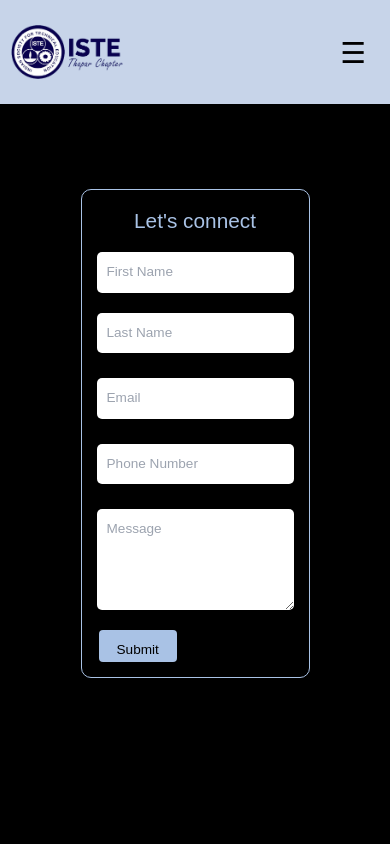
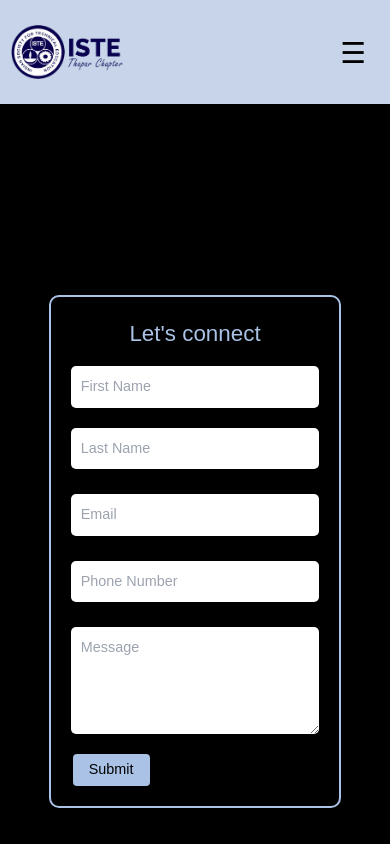
Before and after one commit to Pulkit-Sareen/isteWebsite, a React (Vite) app: page /contact in a window 390 px wide. Shown: the top 844 px of the page. Built offline with nearby package versions, Linux system fonts and the light colour scheme; a web font is replaced by a local one.

Commit message:
Update contactUs.css

```diff
--- a/src/components/contactUsComponents/contactUs.css
+++ b/src/components/contactUsComponents/contactUs.css
@@ -5,6 +5,7 @@
   display: flex;
   flex-direction: column;
   justify-content: center;
+
   margin: 0;
   font-family: Arial, sans-serif;
   background-color: #000;
@@ -13,12 +14,15 @@
 
 .contact-container {
   display: grid;
+  /* place-items: center; */
   grid-template-columns: 1fr;
   gap: 10px;
   max-width: 1000px;
   margin: 0 auto;
   background-color: black;
+  /* border: 2px solid #61dafb; */
   padding: 20px;
+  /* border-radius: calc(20px + 10px); */
 }
 
 .left-column {
@@ -30,7 +34,6 @@
   padding: 20px;
   border: 2px solid hsl(215, 53%, 78%);
   border-radius: 10px;
-  position: relative;
 }
 
 .contact-form {
@@ -65,13 +68,6 @@
   border: none;
   border-radius: 5px;
   font-size: 1em;
-  transition: opacity 0.3s ease;
-}
-
-.form-group input:disabled,
-.form-group textarea:disabled {
-  opacity: 0.6;
-  cursor: not-allowed;
 }
 
 .form-group input {
@@ -87,134 +83,35 @@
   background-color: hsl(215, 53%, 78%);
   color: #000;
   border: none;
-  padding: 12px 24px;
+  padding: 0 1rem;
   border-radius: 0.25rem;
   font-size: 1rem;
   cursor: pointer;
-  transition: all 0.3s ease;
+  transition: background-color 0.3s;
   width: fit-content;
-  font-weight: 500;
 }
 
-.contact-submit-btn:hover:not(:disabled) {
-  background-color: #6c90c2;
-  transform: translateY(-1px);
-}
-
-.contact-submit-btn:disabled {
-  opacity: 0.6;
-  cursor: not-allowed;
-  transform: none;
-}
-
-.contact-submit-btn.submitting {
+.contact-submit-btn:hover {
   background-color: #6c90c2;
 }
 
-/* Success Message Styles */
-.success-message {
-  background: linear-gradient(135deg, #4caf50, #45a049);
-  color: white;
-  padding: 20px;
-  border-radius: 10px;
-  margin-bottom: 20px;
-  text-align: center;
-  animation: slideIn 0.5s ease-out;
-  box-shadow: 0 4px 15px rgba(76, 175, 80, 0.3);
-}
-
-.success-icon {
-  font-size: 2.5rem;
-  margin-bottom: 10px;
-  display: block;
-}
-
-.success-message h3 {
-  margin: 0 0 8px 0;
-  font-size: 1.3rem;
-  font-weight: 600;
-}
-
-.success-message p {
-  margin: 0;
-  opacity: 0.9;
-  font-size: 0.95rem;
-}
-
-/* Error Message Styles */
-.error-message {
-  background: linear-gradient(135deg, #f44336, #d32f2f);
-  color: white;
-  padding: 20px;
-  border-radius: 10px;
-  margin-bottom: 20px;
-  text-align: center;
-  animation: slideIn 0.5s ease-out;
-  box-shadow: 0 4px 15px rgba(244, 67, 54, 0.3);
-}
-
-.error-icon {
-  font-size: 2.5rem;
-  margin-bottom: 10px;
-  display: block;
-}
-
-.error-message h3 {
-  margin: 0 0 8px 0;
-  font-size: 1.3rem;
-  font-weight: 600;
-}
-
-.error-message p {
-  margin: 0;
-  opacity: 0.9;
-  font-size: 0.95rem;
-}
-
-/* Animation */
-@keyframes slideIn {
-  from {
-    opacity: 0;
-    transform: translateY(-20px);
-  }
-  to {
-    opacity: 1;
-    transform: translateY(0);
-  }
-}
-
-/* Media Queries */
 @media (max-width: 1024px) {
   .contact-container {
     grid-template-columns: 1fr;
   }
+
   .left-column,
   .right-column {
     margin-bottom: 20px;
     width: 75vw;
   }
+
   .form-group:first-of-type {
     flex-direction: column;
   }
 }
 
 @media (max-width: 768px) {
-  .contact-page {
-    padding: 15px;
-    height: auto;
-    min-height: 100vh;
-  }
-
-  .contact-container {
-    max-width: 100%;
-    padding: 15px;
-  }
-
-  .right-column {
-    padding: 15px;
-    width: auto;
-  }
-
   .contact-h1 {
     font-size: 2em;
   }
@@ -226,39 +123,20 @@
   .form-group input,
   .form-group textarea {
     font-size: 0.9em;
-    padding: 12px;
   }
 
   .contact-submit-btn {
     font-size: 0.9em;
-    padding: 12px 20px;
-  }
-
-  .success-message,
-  .error-message {
-    padding: 15px;
-  }
-
-  .success-icon,
-  .error-icon {
-    font-size: 2rem;
   }
 }
 
-@media (max-width: 480px) {
-  .contact-page {
-    padding: 10px;
-    justify-content: flex-start;
-    padding-top: 40px;
-  }
-
+@media (max-width: 375px) {
   .contact-container {
     padding: 10px;
   }
 
   .right-column {
     padding: 15px;
-    border-width: 1px;
   }
 
   .contact-h1 {
@@ -275,38 +153,12 @@
 
   .form-group input,
   .form-group textarea {
-    padding: 10px;
+    padding: 8px;
     font-size: 0.85em;
   }
 
   .contact-submit-btn {
-    padding: 10px 18px;
+    padding: 8px;
     font-size: 0.85em;
   }
-
-  .success-message,
-  .error-message {
-    padding: 12px;
-    margin-bottom: 15px;
-  }
-
-  .success-message h3,
-  .error-message h3 {
-    font-size: 1.1rem;
-  }
-
-  .success-message p,
-  .error-message p {
-    font-size: 0.85rem;
-  }
 }
-
-@media (max-width: 375px) {
-  .form-group:first-of-type {
-    gap: 8px;
-  }
-
-  .form-group:first-of-type input {
-    margin-bottom: 8px;
-  }
-}
```
